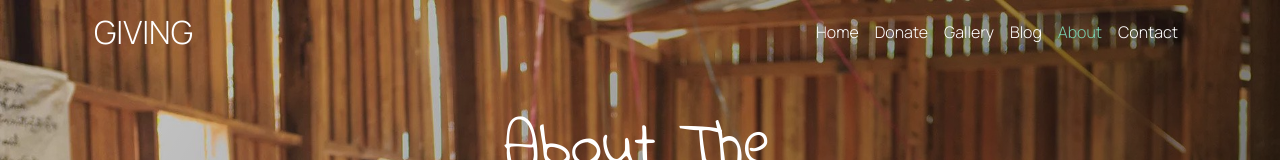
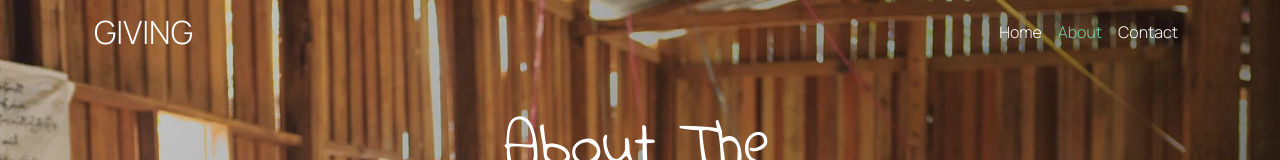
Before and after one commit to Jesus-boy01/KodeCampGivingProject, a plain HTML site: page about.html in a window 1280 px wide. Shown: the top 160 px of the page. Drawn offline with nearby package versions, Linux system fonts and the light colour scheme.

Commit message:
removed the other navigations that don't link to any page

```diff
--- a/about.html
+++ b/about.html
@@ -31,15 +31,6 @@
                         <ul class="navbar-nav ms-auto mb-2 mb-lg-0 text-white">
                             <li class="nav-item">
                                 <a class="nav-link" href="index.html">Home</a>
-                            </li>
-                            <li class="nav-item">
-                                <a class="nav-link" href="#">Donate</a>
-                            </li>
-                            <li class="nav-item">
-                                <a class="nav-link" href="#">Gallery</a>
-                            </li>
-                            <li class="nav-item">
-                                <a class="nav-link" href="#">Blog</a>
                             </li>
                             <li class="nav-item">
                                 <a class="nav-link text-success" aria-current="page" href="#">About</a>
```
Also changed, not shown: contact.html (+0 -9 lines), index.html (+0 -9 lines).
